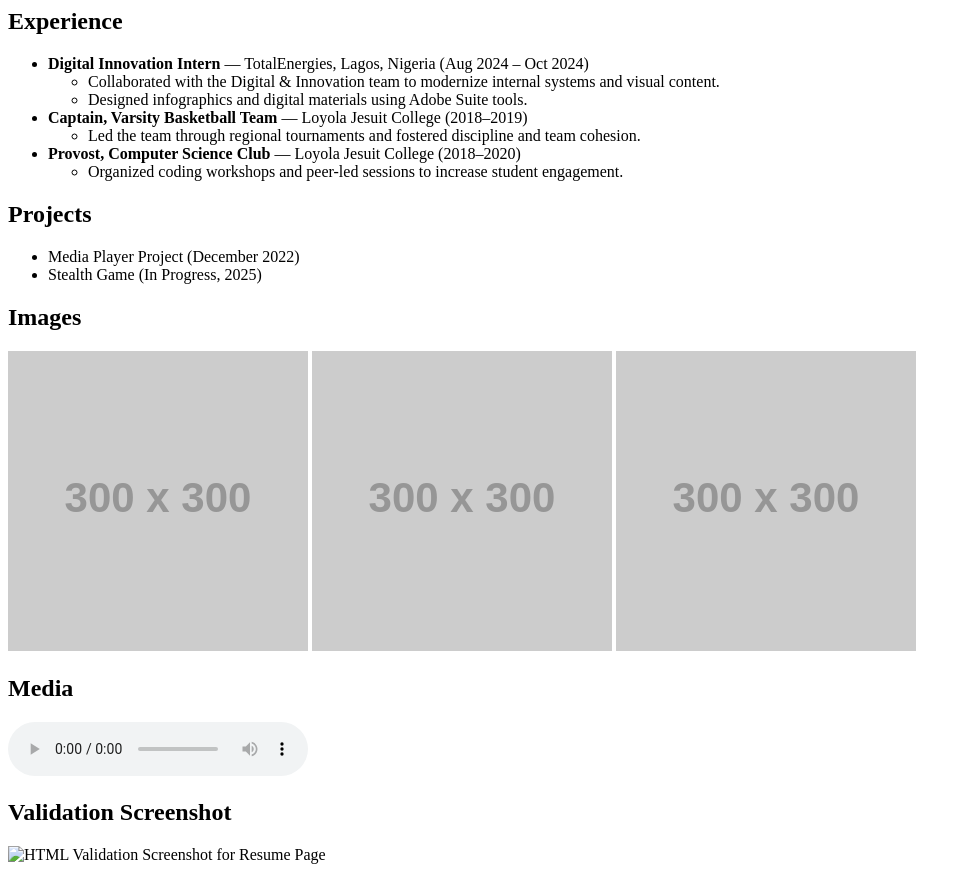
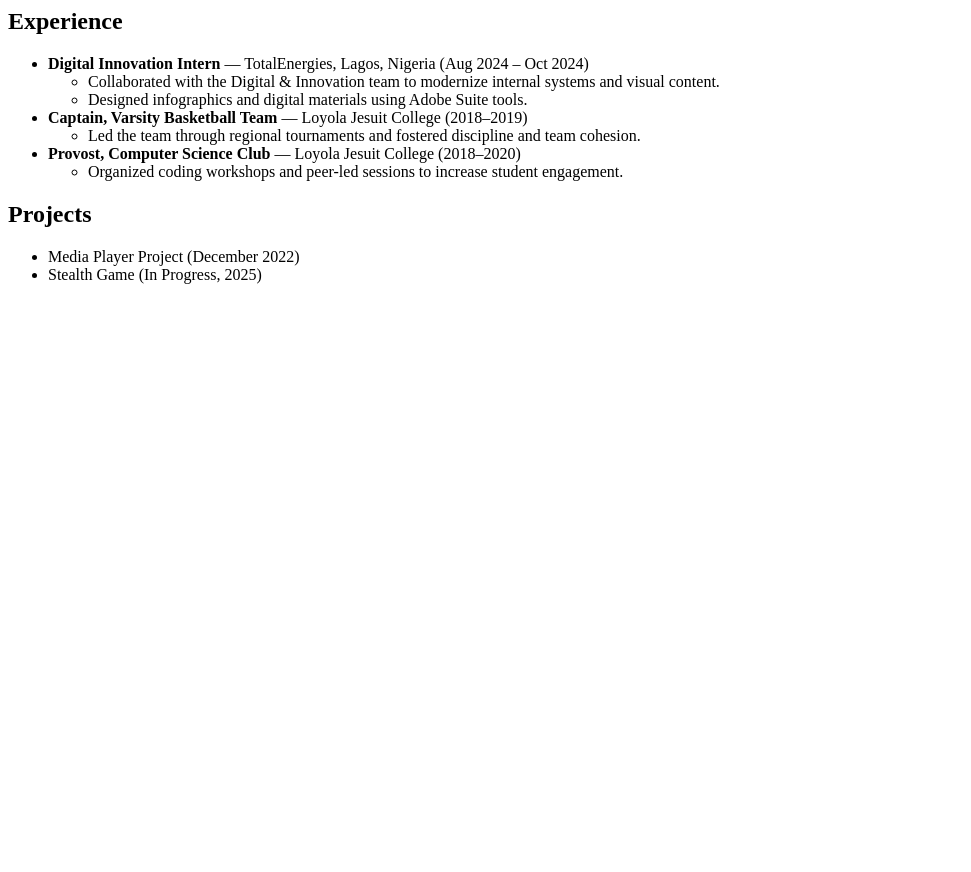
Before and after one commit to Fyung-Fyung/meffiong1_Project, a plain HTML site: page resume.html in a window 1280 px wide. Shown: the part 504-1376 px from the top of the page, without its empty margins (0-971 px from the left). After the commit the page ends 804 px from the top, so only its background shows below. Drawn offline with Linux system fonts and the light colour scheme; placeholder pictures from the web are drawn by us.

Commit message:
resume updated

```diff
--- a/resume.html
+++ b/resume.html
@@ -67,17 +67,5 @@
       <li>Stealth Game (In Progress, 2025)</li>
     </ul>
 
-    <h2>Images</h2>
-    <img src="https://via.placeholder.com/300" alt="Placeholder Resume Image 1">
-    <img src="https://via.placeholder.com/300" alt="Placeholder Resume Image 2">
-    <img src="https://via.placeholder.com/300" alt="Placeholder Resume Image 3">
-
-    <h2>Media</h2>
-    <audio controls>
-      <source src="media/placeholder.mp3" type="audio/mpeg">
-    </audio>
-
-    <h2>Validation Screenshot</h2>
-    <img src="images/validation_resume.png" alt="HTML Validation Screenshot for Resume Page">
   </body>
 </html>
```
